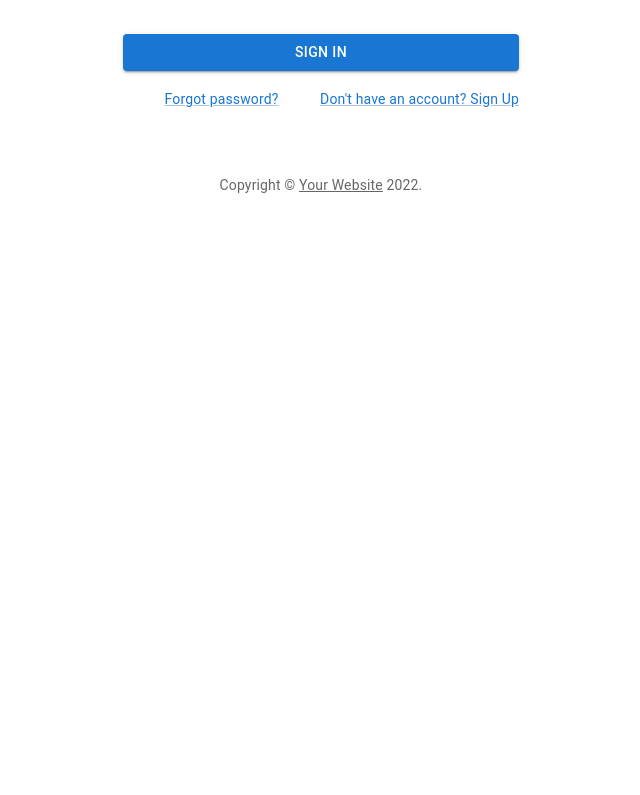
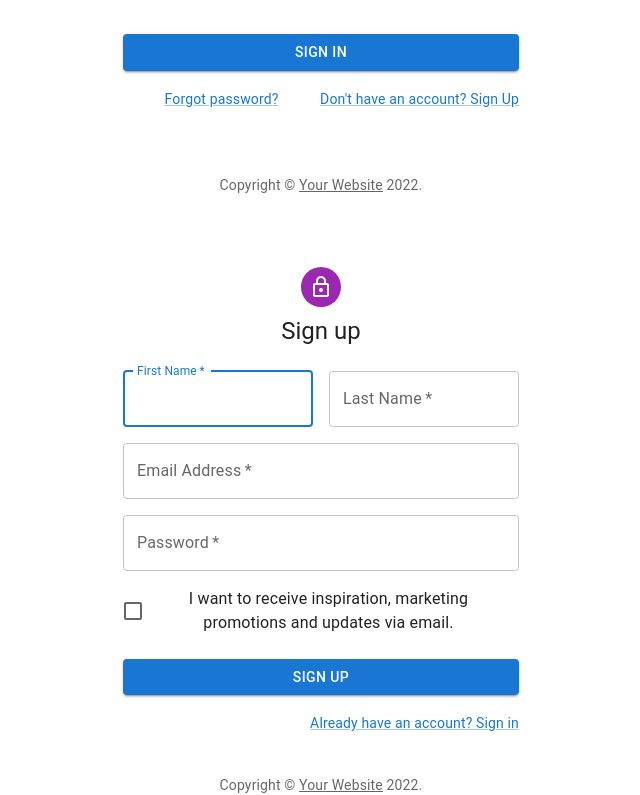
Before and after one commit to umur/waa-june-2022-intro-react, a React (Create React App) app in the folder lab7-client/: page / in a window 1280 px wide. Shown: the part 352-1147 px from the top of the page, without its empty margins (319-959 px from the left). Before the commit the page ends 800 px from the top, so only its background shows below. Built offline with nearby package versions, Linux system fonts and the light colour scheme.

Commit message:
SignUp Page completed

```diff
--- a/lab7-client/src/App.js
+++ b/lab7-client/src/App.js
@@ -2,6 +2,7 @@
 import './App.css';
 //import SignIn from './components/Login';
 import SignIn from './components/Login';
+import SignUp from './components/SignUp';
 //import TestFunction from './components/test';
 
 
@@ -10,6 +11,7 @@
     <div className="App">
       <div>
         <SignIn />
+        <SignUp />
       </div>
 
 
--- a/lab7-client/src/components/SignUp.js
+++ b/lab7-client/src/components/SignUp.js
@@ -0,0 +1,131 @@
+import * as React from 'react';
+import Avatar from '@mui/material/Avatar';
+import Button from '@mui/material/Button';
+import CssBaseline from '@mui/material/CssBaseline';
+import TextField from '@mui/material/TextField';
+import FormControlLabel from '@mui/material/FormControlLabel';
+import Checkbox from '@mui/material/Checkbox';
+import Link from '@mui/material/Link';
+import Grid from '@mui/material/Grid';
+import Box from '@mui/material/Box';
+import LockOutlinedIcon from '@mui/icons-material/LockOutlined';
+import Typography from '@mui/material/Typography';
+import Container from '@mui/material/Container';
+import { createTheme, ThemeProvider } from '@mui/material/styles';
+
+function Copyright(props) {
+    return (
+        <Typography variant="body2" color="text.secondary" align="center" {...props}>
+            {'Copyright © '}
+            <Link color="inherit" href="https://mui.com/">
+                Your Website
+            </Link>{' '}
+            {new Date().getFullYear()}
+            {'.'}
+        </Typography>
+    );
+}
+
+const theme = createTheme();
+
+export default function SignUp() {
+    const handleSubmit = (event) => {
+        event.preventDefault();
+        const data = new FormData(event.currentTarget);
+        console.log({
+            email: data.get('email'),
+            password: data.get('password'),
+        });
+    };
+
+    return (
+        <ThemeProvider theme={theme}>
+            <Container component="main" maxWidth="xs">
+                <CssBaseline />
+                <Box
+                    sx={{
+                        marginTop: 8,
+                        display: 'flex',
+                        flexDirection: 'column',
+                        alignItems: 'center',
+                    }}
+                >
+                    <Avatar sx={{ m: 1, bgcolor: 'secondary.main' }}>
+                        <LockOutlinedIcon />
+                    </Avatar>
+                    <Typography component="h1" variant="h5">
+                        Sign up
+                    </Typography>
+                    <Box component="form" noValidate onSubmit={handleSubmit} sx={{ mt: 3 }}>
+                        <Grid container spacing={2}>
+                            <Grid item xs={12} sm={6}>
+                                <TextField
+                                    autoComplete="given-name"
+                                    name="firstName"
+                                    required
+                                    fullWidth
+                                    id="firstName"
+                                    label="First Name"
+                                    autoFocus
+                                />
+                            </Grid>
+                            <Grid item xs={12} sm={6}>
+                                <TextField
+                                    required
+                                    fullWidth
+                                    id="lastName"
+                                    label="Last Name"
+                                    name="lastName"
+                                    autoComplete="family-name"
+                                />
+                            </Grid>
+                            <Grid item xs={12}>
+                                <TextField
+                                    required
+                                    fullWidth
+                                    id="email"
+                                    label="Email Address"
+                                    name="email"
+                                    autoComplete="email"
+                                />
+                            </Grid>
+                            <Grid item xs={12}>
+                                <TextField
+                                    required
+                                    fullWidth
+                                    name="password"
+                                    label="Password"
+                                    type="password"
+                                    id="password"
+                                    autoComplete="new-password"
+                                />
+                            </Grid>
+                            <Grid item xs={12}>
+                                <FormControlLabel
+                                    control={<Checkbox value="allowExtraEmails" color="primary" />}
+                                    label="I want to receive inspiration, marketing promotions and updates via email."
+                                />
+                            </Grid>
+                        </Grid>
+                        <Button
+                            type="submit"
+                            fullWidth
+                            variant="contained"
+                            sx={{ mt: 3, mb: 2 }}
+                        >
+                            Sign Up
+                        </Button>
+                        <Grid container justifyContent="flex-end">
+                            <Grid item>
+                                <Link href="#" variant="body2">
+                                    Already have an account? Sign in
+                                </Link>
+                            </Grid>
+                        </Grid>
+                    </Box>
+                </Box>
+                <Copyright sx={{ mt: 5 }} />
+            </Container>
+        </ThemeProvider>
+    );
+}
```
